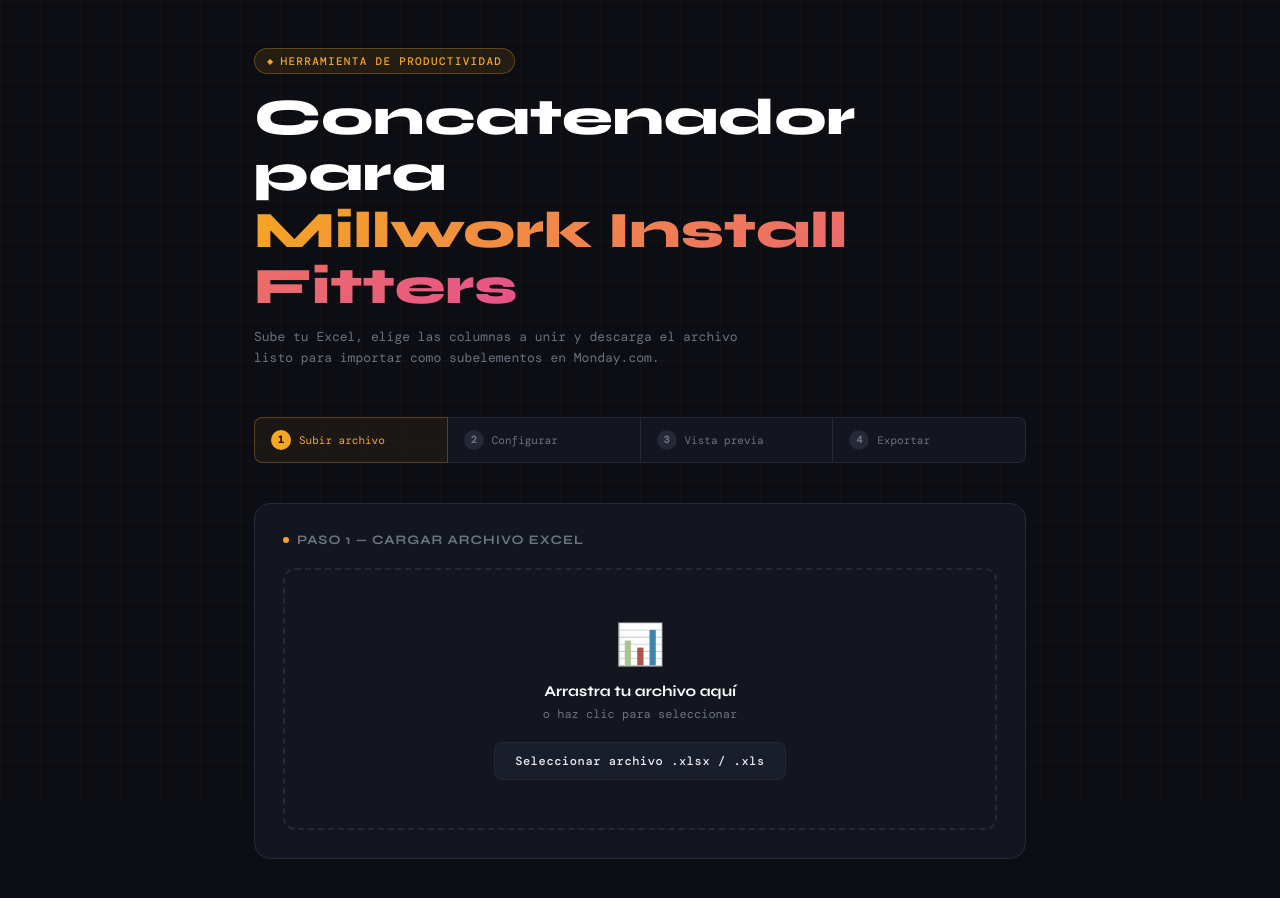
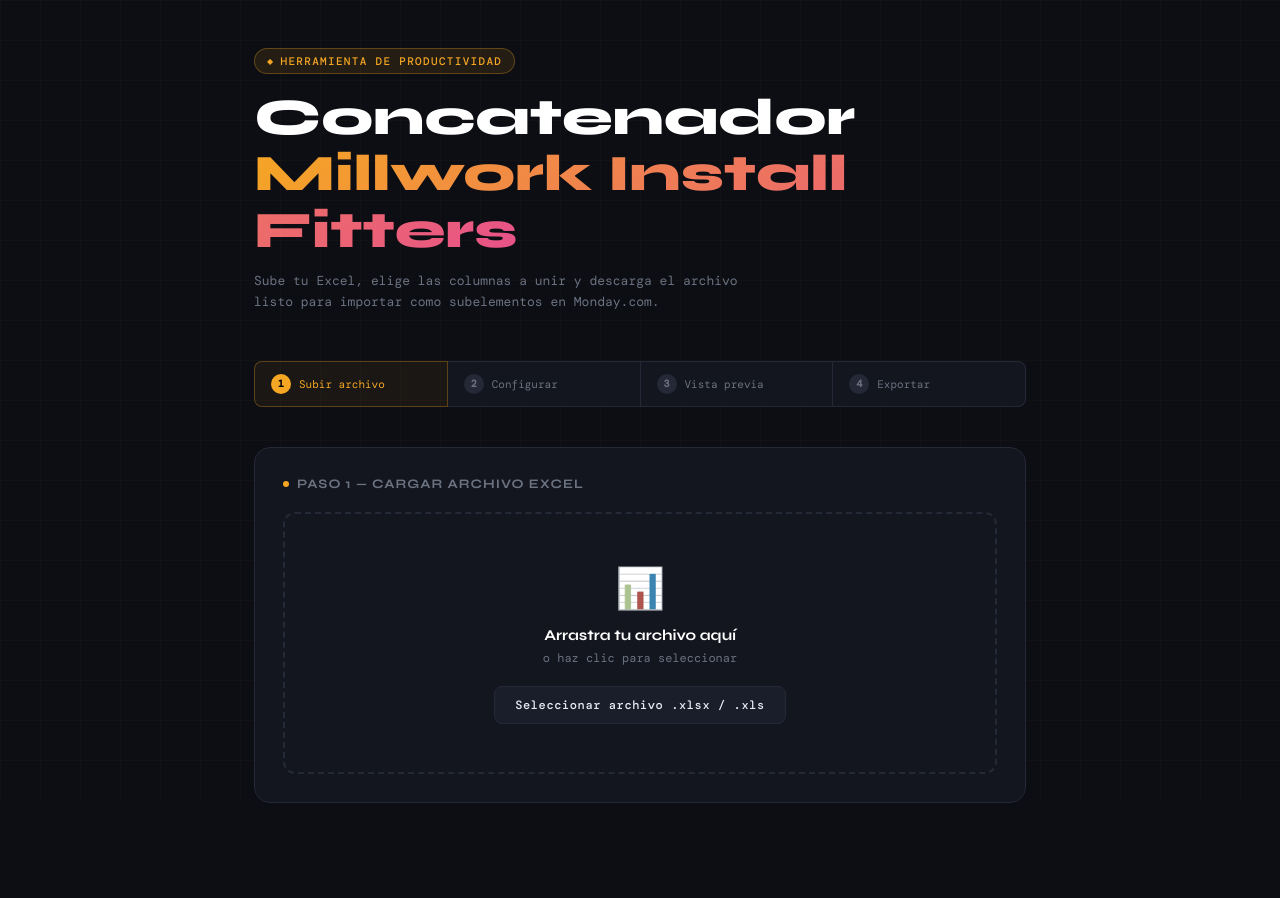
Before and after one commit to Jhetoice/monday-concatenador, a plain HTML site: page index.html in a window 1280 px wide. After the commit the page ends 871 px from the top, so only its background shows below. Drawn offline with nearby package versions, Linux system fonts and the light colour scheme; a web font is replaced by a local one.

Commit message:
Fix header title for concatenator tool

```diff
--- a/index.html
+++ b/index.html
@@ -634,7 +634,7 @@
   <!-- Header -->
   <div class="header">
     <div class="badge">Herramienta de productividad</div>
-    <h1>Concatenador para<br><span>Millwork Install Fitters</span></h1>
+    <h1>Concatenador<br><span>Millwork Install Fitters</span></h1>
     <p class="subtitle">Sube tu Excel, elige las columnas a unir y descarga el archivo listo para importar como subelementos en Monday.com.</p>
   </div>
 
```
